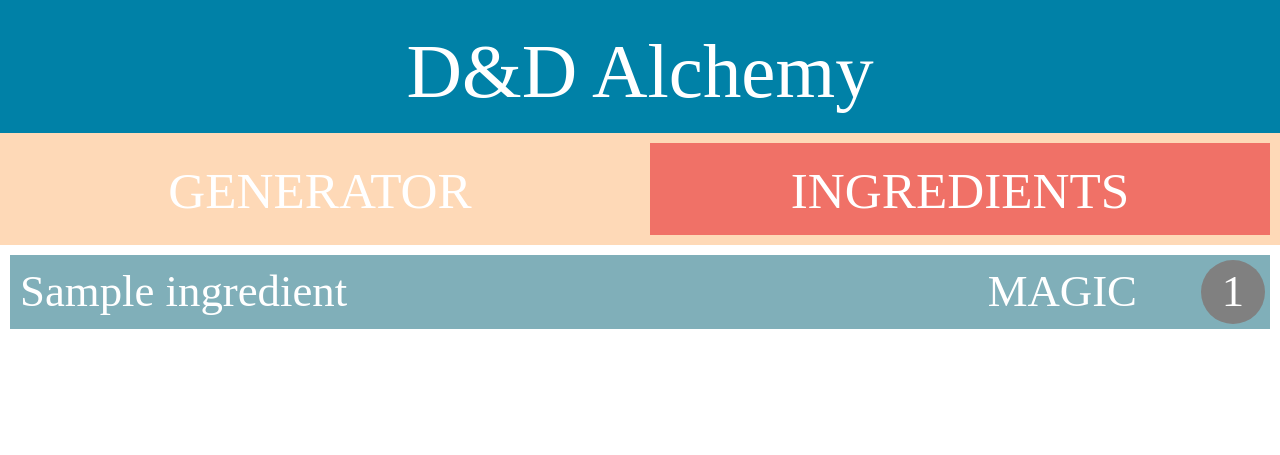
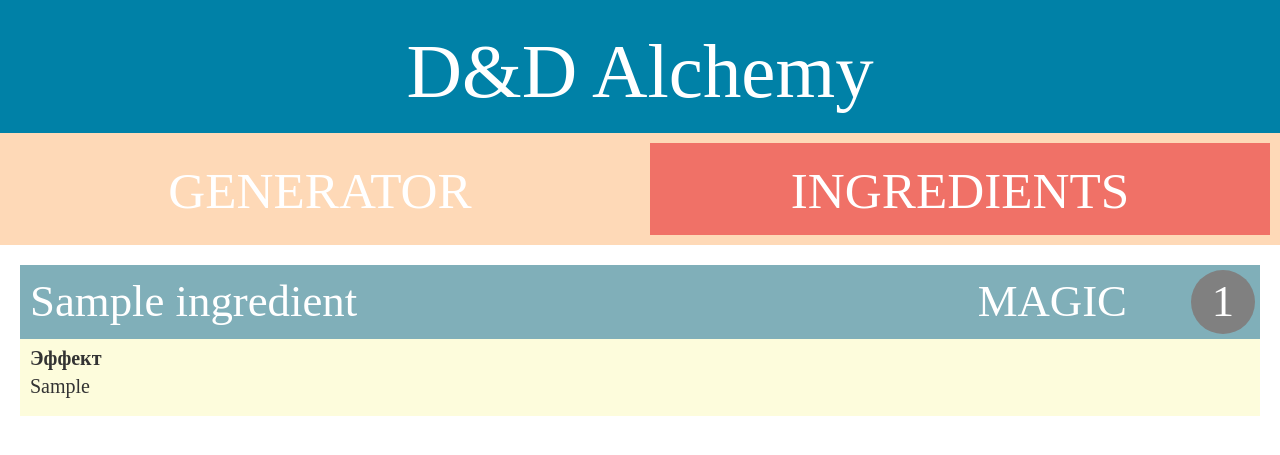
Before and after one commit to Ingubaru/dndAlchemy, a Django app: page /ingredient_list in a window 1280 px wide. Shown: the top 455 px of the page. Run offline with Django 3.2, Linux system fonts and the light colour scheme; tables that the repository leaves empty hold one stand-in row (values such as "Sample post"); some libraries are stand-ins or nearby versions.

Commit message:
Edit ingredient list

```diff
--- a/herbalism/static/css/herbalism.css
+++ b/herbalism/static/css/herbalism.css
@@ -49,7 +49,7 @@ h1, h2, h3, h4 {
 	INGREDIENT LIST
 ------------------------------------------------------*/
 .ingredient-list {
-	margin: 10px 10px 0px 10px;
+	margin: 10px 10px 10px 10px;
 }
 
 .ingredient-rarity {
--- a/herbalism/templates/herbalism/ingredient_list.html
+++ b/herbalism/templates/herbalism/ingredient_list.html
@@ -7,7 +7,7 @@
 	</div>
 	<div class="ingredient-list">
 	{% for ingredient in ingredients %}
-		<div class="ingredient-item">
+		<div class="card">
 			<div class="card-header">
 				<!-- Name of ingredient -->
 				<div class="ingredient-name"><a href="{% url 'ingredient_detail' pk=ingredient.pk %}">{{ ingredient.name }}</a></div>
@@ -29,6 +29,9 @@
 					<div class="ingredient-rarity" style="background-color: #808080">{{ ingredient.difficult }} </div>
 				{% endif %}
 			</div>
+			<div id="description">
+				<div><b>Эффект</b> {{ ingredient.effect|linebreaks }}</div>
+			</div>
 		</div>
 	{% endfor %}
 	</div>
```
